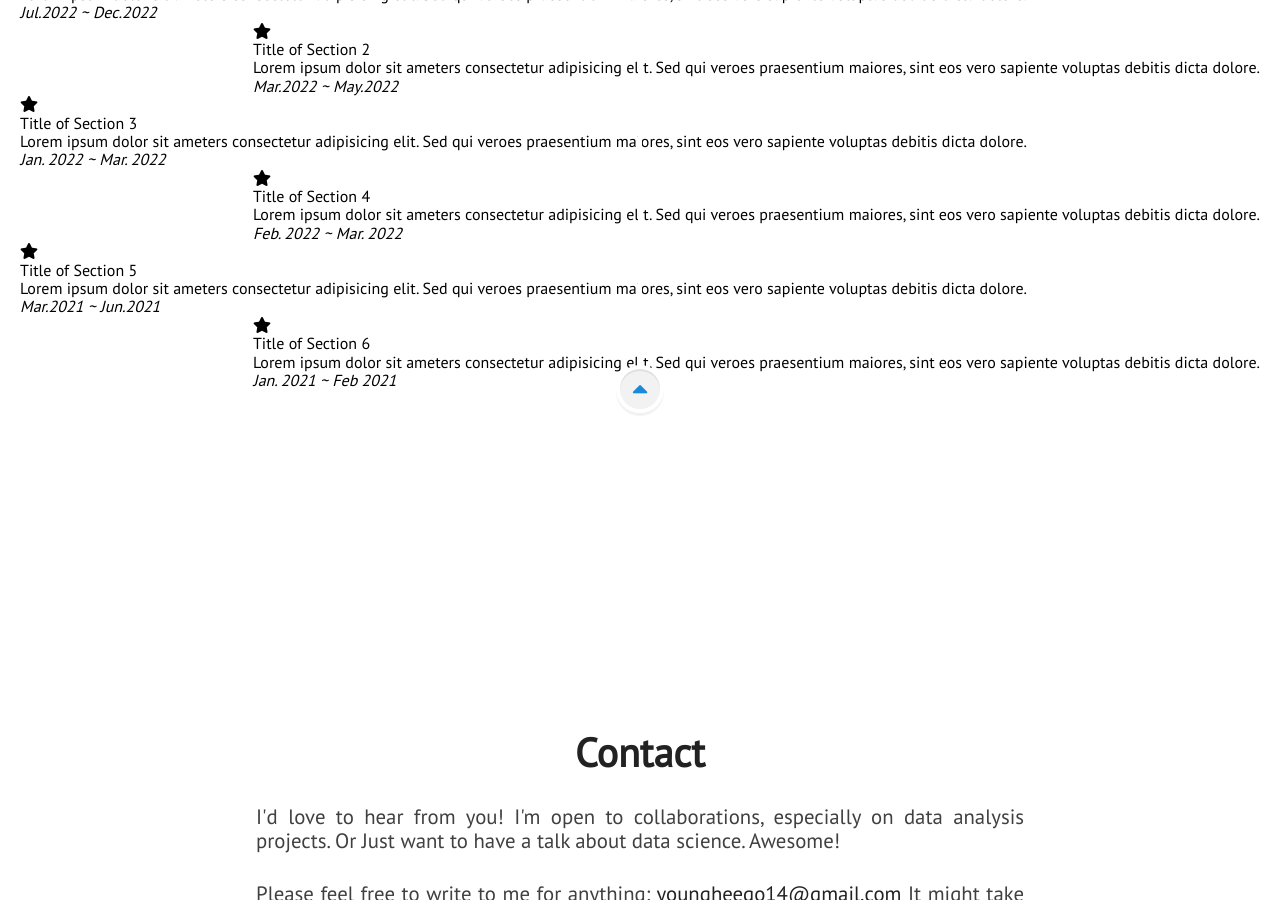
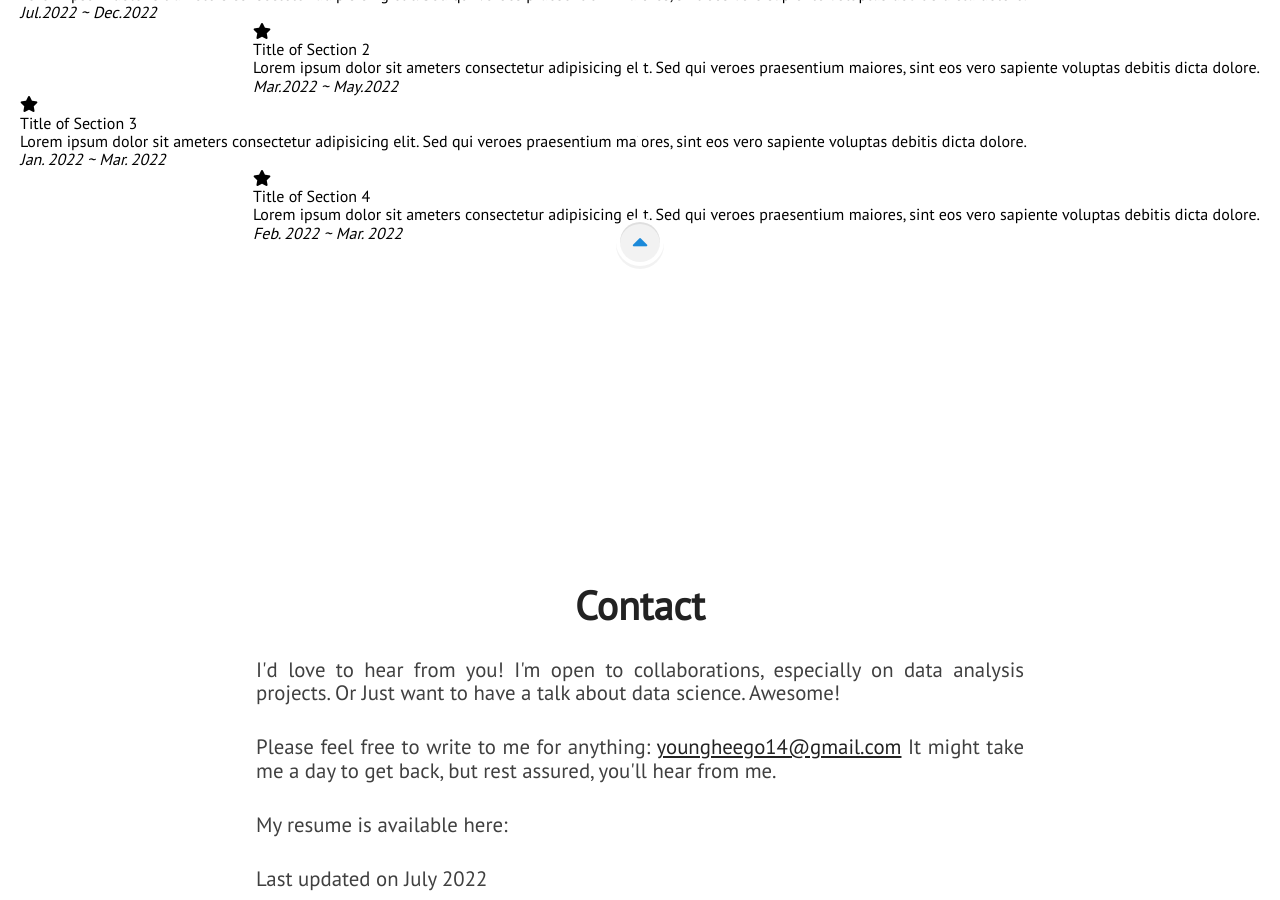
Before and after one commit to YoungheeGGO/YoungheeGGo.github.io, a Jekyll site: the page built from index.html, in a window 1280 px wide and 900 px high, scrolled down 3932 px. Built offline with Jekyll 4.4.1, drawn with Linux system fonts in a browser that asks for light colours; nearby versions of some CDN libraries.

Commit message:
Update blogs.html

```diff
--- a/_includes/blogs.html
+++ b/_includes/blogs.html
@@ -72,32 +72,6 @@
         </div>
       </section__>
     </div>
-    <div class="row row-1">
-      <section__>
-        <i class="icon fas fa-star"></i>
-        <div class="details">
-          <span class="title">Title of Section 5</span>
-          <!--<span>5th Jan 2021</span>-->
-        </div>
-        <p>Lorem ipsum dolor sit ameters consectetur adipisicing elit. Sed qui veroes praesentium maiores, sint eos vero sapiente voluptas debitis dicta dolore.</p>
-        <div class="bottom">
-          <!--<a href="#">Read more</a>-->
-          <i>Mar.2021 ~ Jun.2021</i>
-        </div>
-      </section__>
-    </div>
-    <div class="row row-2">
-      <section__>
-        <i class="icon fas fa-star"></i>
-        <div class="details">
-          <span class="title">Title of Section 6</span>
-          <!--<span>6th Jan 2021</span>-->
-        </div>
-        <p>Lorem ipsum dolor sit ameters consectetur adipisicing elit. Sed qui veroes praesentium maiores, sint eos vero sapiente voluptas debitis dicta dolore.</p>
-        <div class="bottom">
-          <!--<a href="#">Read more</a>-->
-          <i>Jan. 2021 ~ Feb 2021</i>
-        </div>
-      </section__>
-    </div>
+
+
   </div>
```
